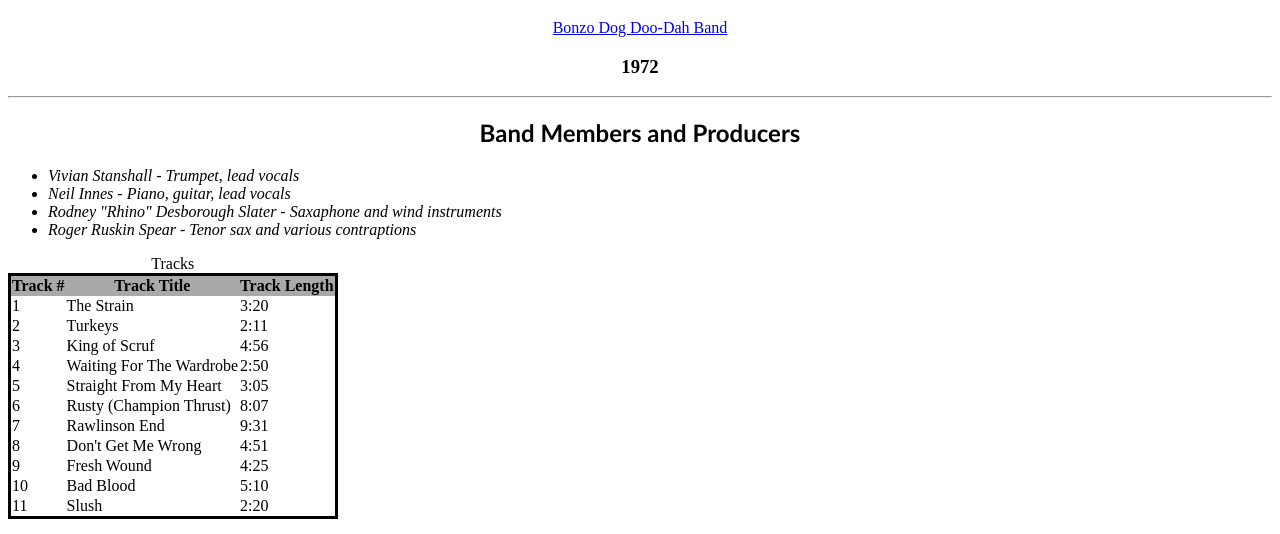
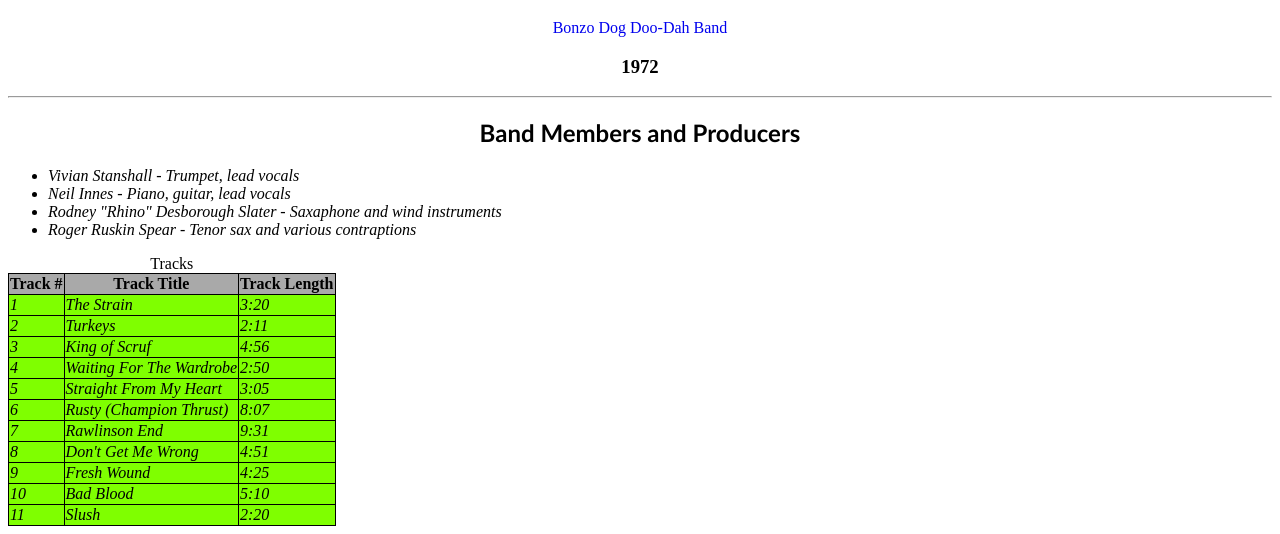
Before and after one commit to Urplep/doggo-learnin-a-webdsn, a plain HTML site: page Labs/albumPage.html in a window 1280 px wide. Shown: the part 589-1123 px from the top of the page. Drawn offline with Linux system fonts and the light colour scheme.

Commit message:
sixth again

```diff
--- a/Labs/albumPage.html
+++ b/Labs/albumPage.html
@@ -15,7 +15,7 @@
     </head>
         <body>
             <div id="albumCover">
-                Hello
+
             </div>
             <br/>
             <h1>Let's Make Up and Be Friendly</h1>
@@ -32,9 +32,12 @@
             </ul>
             <table>
                 <caption>Tracks</caption>
-                <th>Track #</th>
-                <th>Track Title</th>
-                <th>Track Length</th>
+                <thead>
+                    <th>Track #</th>
+                    <th>Track Title</th>
+                    <th>Track Length</th>
+                </thead>
+                <tbody>
                 <tr>
                     <td>1</td>
                     <td>The Strain</td>
@@ -90,6 +93,7 @@
                     <td>Slush</td>
                     <td>2:20</td>
                 </tr>
+                </tbody>
             </table>
         </body>
 </html>
--- a/Labs/albumStyles.css
+++ b/Labs/albumStyles.css
@@ -1,3 +1,10 @@
+a {
+    text-decoration: none;
+}
+a:hover{
+    background-color: chartreuse;
+    text-decoration: underline
+}
 #albumCover {
     background: url("images/dogAlbum.jpg") no-repeat center;
     height: 500px;
@@ -9,10 +16,15 @@
 li {
     font-style: italic;
 }
-table {
-    border: 3px solid black;
+table, th, td {
+    border: 1px solid black;
     border-collapse: collapse;
+  }
+tbody {
+    font-style: italic;
+    background-color: chartreuse;
 }
-th {
+thead {
+    font-style: none;
     background-color: darkgray;
 }
```
